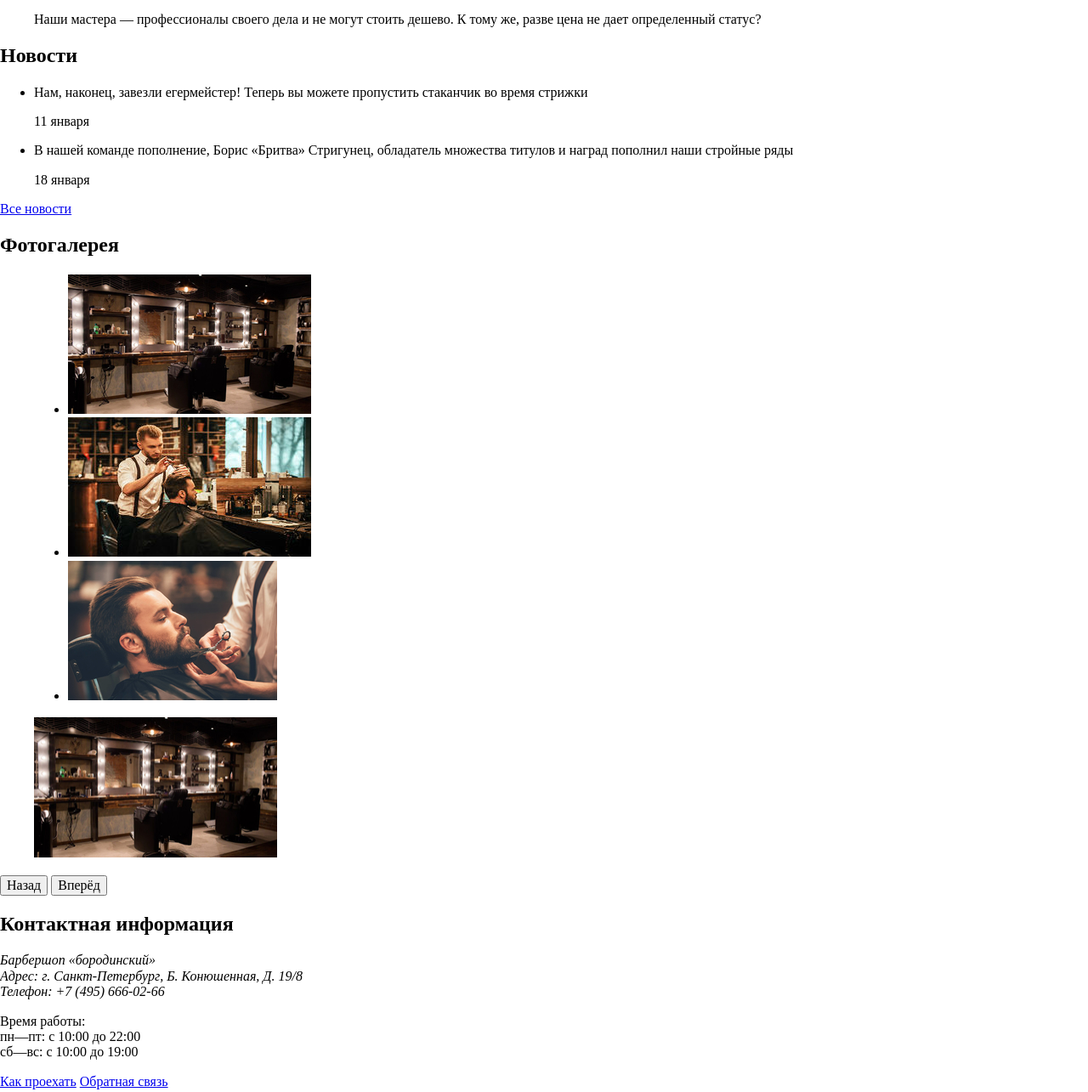
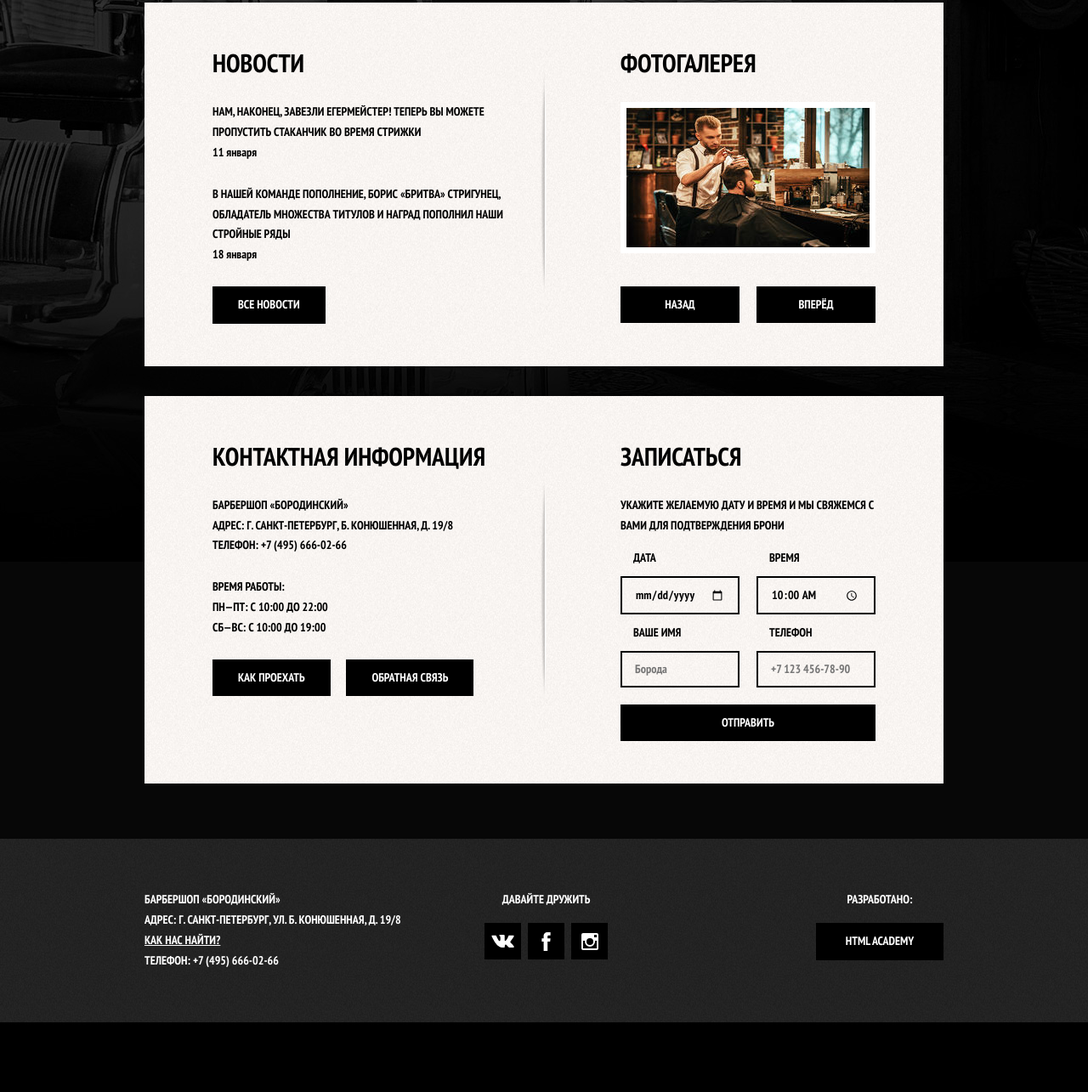
Before and after one commit to infseeker/barbershop, a plain HTML site: page index.html in a window 1280 px wide. Shown: the part 608-1893 px from the top of the page at 85% size. After the commit the page ends 1811 px from the top, so only its background shows below. Drawn offline with Linux system fonts and the light colour scheme.

Commit message:
feat: add css for index page

```diff
--- a/css/style.css
+++ b/css/style.css
@@ -0,0 +1,594 @@
+/* Global styles */
+
+html {
+  box-sizing: border-box;
+}
+
+*,
+*::before,
+*::after {
+  box-sizing: inherit;
+}
+
+html,
+body {
+  min-width: 1122px;
+  margin: 0;
+  padding: 0;
+
+  font-family: "PT Sans Narrow", Arial, Helvetica, sans-serif;
+  font-size: 14px;
+  line-height: 1.7;
+  font-weight: 700;
+  color: #ffffff;
+  text-transform: uppercase;
+
+  background: #000000;
+  background-image: url("../img/index/index-bg.jpg");
+  background-position: top center;
+  background-repeat: no-repeat;
+}
+
+.inner-page {
+  color: #000000;
+
+  background-color: #f9f6f3;
+  background-image: url("../img/common/pattern-light.jpg");
+  background-position: 0 0;
+  background-repeat: repeat;
+}
+
+.inner-page .main-header {
+  margin-bottom: 50px;
+
+  background-color: #000000;
+}
+
+.container {
+  width: 940px;
+  margin: 0 auto;
+  padding: 0;
+}
+
+a {
+  text-decoration: none;
+}
+
+img {
+  min-width: 100%;
+  height: auto;
+}
+
+.visually-hidden:not(:focus):not(:active),
+input[type="checkbox"].visually-hidden,
+input[type="radio"].visually-hidden {
+  position: absolute;
+
+  width: 1px;
+  height: 1px;
+  margin: -1px;
+  border: 0;
+  padding: 0;
+
+  white-space: nowrap;
+
+  -webkit-clip-path: inset(100%);
+  clip-path: inset(100%);
+  clip: rect(0 0 0 0);
+  overflow: hidden;
+}
+
+.button {
+  display: inline-block;
+  margin-right: 16px;
+  padding: 10px 30px;
+
+  font: inherit;
+
+  text-align: center;
+  color: #ffffff;
+  vertical-align: middle;
+  text-transform: uppercase;
+
+  background-color: #000000;
+  border: none;
+}
+
+.button:hover,
+.button:focus,
+.button:active {
+  background-color: #663d15;
+}
+
+.button.disabled,
+.button:disabled {
+  cursor: default;
+  opacity: 0.5;
+  background-color: #000000;
+}
+
+/* Main content styles */
+
+/* Header styles */
+.main-header {
+  margin-bottom: 75px;
+}
+
+.main-navigation {
+  display: flex;
+  flex-direction: column;
+  align-items: center;
+
+  font-size: 16px;
+  line-height: 1.25;
+  color: #ffffff;
+}
+
+.inner-page .main-navigation {
+  align-items: flex-start;
+  flex-direction: row;
+}
+
+.main-header-logo {
+  order: 2;
+  width: 368px;
+  height: 153px;
+}
+
+.inner-page .main-header-logo {
+  order: 0;
+
+  width: 111px;
+  height: 24px;
+  padding: 23px 20px;
+}
+
+.main-navigation-wrapper {
+  width: 100%;
+  margin-bottom: 60px;
+
+  background-color: #000000;
+}
+
+.main-navigation-wrapper .container {
+  display: flex;
+  justify-content: space-between;
+}
+
+.site-navigation,
+.user-navigation {
+  list-style: none;
+}
+
+.site-navigation a,
+.user-navigation a {
+  display: block;
+  padding: 25px 20px;
+
+  color: #ffffff;
+}
+
+.site-navigation a:hover,
+.site-navigation a:focus,
+.user-navigation a:hover,
+.user-navigation a:focus {
+  background-color: #242424;
+}
+
+.site-navigation-current {
+  position: relative;
+}
+
+.site-navigation-current a:not([href]) {
+  background-color: #000000;
+}
+
+.site-navigation-current:after {
+  content: "";
+
+  position: absolute;
+  right: 20px;
+  bottom: 0;
+  left: 20px;
+
+  height: 4px;
+
+  background-color: #ffffff;
+}
+
+.site-navigation {
+  display: flex;
+  flex-wrap: wrap;
+  width: 620px;
+  margin: 0;
+  padding: 0;
+}
+
+.user-navigation {
+  display: flex;
+  max-width: 140px;
+  margin: 0;
+  padding: 0;
+}
+
+.inner-page .user-navigation {
+  margin-left: auto;
+}
+
+.user-navigation .login-link {
+  position: relative;
+  padding-left: 50px;
+}
+
+.login-link::before {
+  content: "";
+
+  position: absolute;
+  top: 27px;
+  left: 24px;
+
+  width: 16px;
+  height: 16px;
+
+  background-image: url(../img/common/login.svg);
+  background-repeat: no-repeat;
+  background-position: 0 0;
+
+  opacity: 0.3;
+}
+
+.login-link:hover::before,
+.login-link:focus::before,
+.login-link:active:before {
+  opacity: 1;
+}
+
+/* Main content */
+
+.features {
+  margin-bottom: 80px;
+}
+
+.features-list {
+  display: flex;
+  justify-content: space-between;
+  margin: 0;
+  padding: 0;
+
+  list-style: none;
+}
+
+.features-item {
+  width: 300px;
+
+  text-align: center;
+}
+
+.features-item h3 {
+  position: relative;
+
+  margin: 0;
+  margin-bottom: 60px;
+
+  font-size: 30px;
+  line-height: 1.4;
+}
+
+.features-item h3:after {
+  content: "";
+
+  position: absolute;
+  bottom: -30px;
+  left: 50%;
+
+  width: 20px;
+  height: 20px;
+  margin-left: -10px;
+
+  background-color: #ffffff;
+  transform: rotate(45deg);
+}
+
+.features-item p {
+  margin: 0 5px;
+}
+
+.index-column {
+  display: flex;
+  justify-content: space-between;
+  padding: 50px 80px;
+  margin-bottom: 35px;
+
+  color: #000000;
+
+  background-color: #f8f5f2;
+  background-image: url("../img/index/line.png"),
+    url("../img/common/pattern-light.jpg");
+  background-position: center, 0 0;
+  background-repeat: no-repeat, repeat;
+}
+
+.index-column h2 {
+  margin: 0;
+  margin-bottom: 25px;
+
+  font-size: 30px;
+  line-height: 1.4;
+}
+
+.news {
+  width: 380px;
+}
+
+.news-list {
+  margin: 0;
+  margin-bottom: 25px;
+  padding: 0;
+
+  list-style: none;
+}
+
+.news-item {
+  margin-bottom: 25px;
+}
+
+.news-item p {
+  margin: 0;
+}
+
+.news-item time {
+  text-transform: none;
+}
+
+.gallery {
+  width: 300px;
+}
+
+.gallery-container {
+  position: relative;
+
+  height: 260px;
+}
+
+.gallery-content {
+  box-sizing: content-box;
+  height: 164px;
+  margin: 0;
+
+  background-color: #cccccc;
+  border: 7px solid #ffffff;
+}
+
+.gallery-content .gallery-slides {
+  position: relative;
+
+  margin: 0;
+  padding: 0;
+
+  list-style: none;
+}
+
+.gallery-slide {
+  position: absolute;
+  left: 0;
+  top: 0;
+
+  width: 100%;
+  height: 100%;
+  opacity: 0;
+  z-index: 1;
+
+  transition: opacity 1s;
+}
+
+.gallery-content img {
+  width: 286px;
+  height: 164px;
+}
+
+.gallery-slideshow {
+  opacity: 1;
+  z-index: 2;
+}
+
+.gallery-button {
+  position: absolute;
+  bottom: 0;
+
+  width: 140px;
+  margin: 0;
+
+  cursor: pointer;
+}
+
+.gallery-button-back {
+  left: 0;
+}
+
+.gallery-button-next {
+  right: 0;
+}
+
+.contacts {
+  width: 380px;
+}
+
+.contacts address,
+.contacts p {
+  margin: 0;
+  margin-bottom: 25px;
+
+  font-style: normal;
+}
+
+.appointment {
+  width: 300px;
+}
+
+.appointment-info {
+  margin: 0;
+  margin-bottom: 15px;
+}
+
+.appointment-form {
+  display: flex;
+  flex-wrap: wrap;
+  justify-content: space-between;
+}
+
+.appointment-item {
+  width: 140px;
+  margin: 0;
+  margin-bottom: 10px;
+}
+
+.appointment-item label {
+  display: block;
+  margin-bottom: 9px;
+  margin-left: 15px;
+}
+
+.appointment-item input {
+  width: 140px;
+  padding-top: 8px;
+  padding-left: 15px;
+  padding-right: 15px;
+  padding-bottom: 7px;
+
+  font: inherit;
+
+  background-color: transparent;
+  border: 2px solid #000000;
+}
+
+.appointment-item input:focus {
+  outline: none;
+  border-color: #663d15;
+}
+
+.appointment .button {
+  width: 100%;
+  margin-top: 10px;
+  margin-right: 0;
+
+  cursor: pointer;
+}
+
+/* Breadcrumbs on side pages */
+.page-title {
+  margin: 0;
+  margin-bottom: 15px;
+  padding: 0;
+
+  font-size: 30px;
+  line-height: 1.4;
+}
+
+/* Footer */
+.main-footer {
+  margin-top: 65px;
+  padding: 60px 0;
+
+  color: #ffffff;
+
+  background-color: #212121;
+  background-image: url("../img/common/pattern-dark.jpg");
+}
+
+.inner-page .main-footer {
+  margin-top: 45px;
+  box-shadow: inset 0 20px 45px rgba(0, 0, 0, 0.8);
+}
+
+.main-footer .container {
+  display: flex;
+}
+
+.footer-contacts {
+  width: 320px;
+  margin: 0;
+  margin-right: 80px;
+
+  font-style: normal;
+}
+
+.footer-contacts a {
+  color: #ffffff;
+  text-decoration: underline;
+}
+
+.footer-contacts a:hover,
+.footer-contacts a:focus {
+  text-decoration: none;
+}
+
+.footer-social {
+  width: 145px;
+
+  text-align: center;
+}
+
+.footer-social b {
+  display: block;
+  margin-bottom: 15px;
+}
+
+.footer-social .social-buttons {
+  display: flex;
+  flex-wrap: wrap;
+  justify-content: space-between;
+  margin: 0 auto;
+  padding: 0;
+
+  list-style: none;
+}
+
+.social-button {
+  display: flex;
+  align-items: center;
+  justify-content: center;
+  width: 43px;
+  height: 43px;
+
+  background-color: #000000;
+}
+
+.social-button:hover,
+.social-button:focus {
+  background-color: #ffffff;
+}
+
+.social-button:hover path,
+.social-button:focus path {
+  fill: #000000;
+}
+
+.footer-developed-by {
+  width: 150px;
+  margin: 0;
+  margin-left: auto;
+
+  text-align: center;
+}
+
+.footer-developed-by b {
+  display: block;
+  margin-bottom: 15px;
+}
+
+.footer-developed-by .button {
+  display: block;
+  margin: 0;
+}
+
+.footer-developed-by .button:hover,
+.footer-developed-by .button:focus {
+  color: #000000;
+
+  background-color: #ffffff;
+}
+
+/* Modals */
+.modal {
+  display: none;
+}
--- a/index.html
+++ b/index.html
@@ -19,7 +19,7 @@
   <header class="main-header">
     <nav class="main-navigation">
       <a class="main-header-logo">
-        <img src="img/index/index-logo.svg" width="371" height="153" alt="Логотип Барбершопа «Бородинский»" />
+        <img src="img/index/index-logo.svg" width="368" height="153" alt="Логотип Барбершопа «Бородинский»" />
       </a>
       <div class="main-navigation-wrapper">
         <div class="container">
@@ -58,7 +58,7 @@
             <h3>Круто</h3>
             <p>
               Забудьте, как вы стриглись раньше. Мы сделаем из вас звезду
-              футбола или кино! Во всяком случае внешне.
+              футбола или кино! <br> Во всяком случае внешне.
             </p>
           </li>
           <li class="features-item">
@@ -92,9 +92,6 @@
           </ul>
           <a class="button" href="news.html">Все новости</a>
         </section>
-      </div>
-
-      <div class="index-column">
         <section class="gallery">
           <h2>Фотогалерея</h2>
           <div class="gallery-container">
@@ -103,7 +100,7 @@
                 <li class="gallery-slide">
                   <a href="#"><img src="img/index/gallery/gallery-photo-small-1.jpg" alt="Интерьер"></a>
                 </li>
-                <li class="gallery-slide">
+                <li class="gallery-slide gallery-slideshow">
                   <img src="img/index/gallery/gallery-photo-small-2.jpg" alt="Стильные причёски">
                 </li>
                 <li class="gallery-slide">
@@ -136,9 +133,6 @@
           <a class="button js-button-map" href="map.html">Как проехать</a>
           <a class="button" href="#">Обратная связь</a>
         </section>
-      </div>
-
-      <div class="index-column">
         <section class="appointment">
           <h2>Записаться</h2>
           <p class="appointment-info">
@@ -152,7 +146,7 @@
             </div>
             <div class="appointment-item">
               <label for="appointment-time">Время</label>
-              <input id="appointment-time" name="appointment-time" type="time" placeholder="10:00">
+              <input id="appointment-time" name="appointment-time" type="time" value="10:00">
             </div>
             <div class="appointment-item">
               <label for="appointment-name">Ваше имя</label>
@@ -160,10 +154,9 @@
             </div>
             <div class="appointment-item">
               <label for="appointment-tel">Телефон</label>
-              <input id="appointment-tel" name="appointment-tel" type="tel" placeholder="placeholder=" +7 123
-                456-78-90"">
+              <input id="appointment-tel" name="appointment-tel" type="tel" placeholder="+7 123 456-78-90">
             </div>
-            <button type="submit">Отправить</button>
+            <button class="button" type="submit">Отправить</button>
           </form>
         </section>
       </div>
@@ -173,12 +166,12 @@
   <footer class="main-footer">
     <div class="container">
       <address class="footer-contacts">
-        Барбершоп «Бородинский»
-        Адрес: Г. Санкт-Петербург, ул. Б. Конюшенная, д. 19/8
-        <a class="js-button-map" href="map.html">Как нас найти?</a>
+        Барбершоп «Бородинский»<br>
+        Адрес: Г. Санкт-Петербург, ул. Б. Конюшенная, д. 19/8<br>
+        <a class="js-button-map" href="map.html">Как нас найти?</a><br>
         Телефон: +7 (495) 666-02-66
       </address>
-    </div>
+
 
       <div class="footer-social">
         <b>Давайте дружить</b>
@@ -216,9 +209,10 @@
         </ul>
       </div>
 
-    <div class="developed-by">
-      <b>Разработано</b>
+      <div class="footer-developed-by">
+        <b>Разработано:</b>
         <a class="button" href="https://htmlacademy.ru">HTML Academy</a>
+      </div>
     </div>
   </footer>
 
```
Also changed, not shown: img/common/login.svg (added), img/common/pattern-dark.jpg (added), img/common/pattern-light.jpg (added), img/index/line.png (added). Lines whose indentation alone changed are shown as unchanged.
